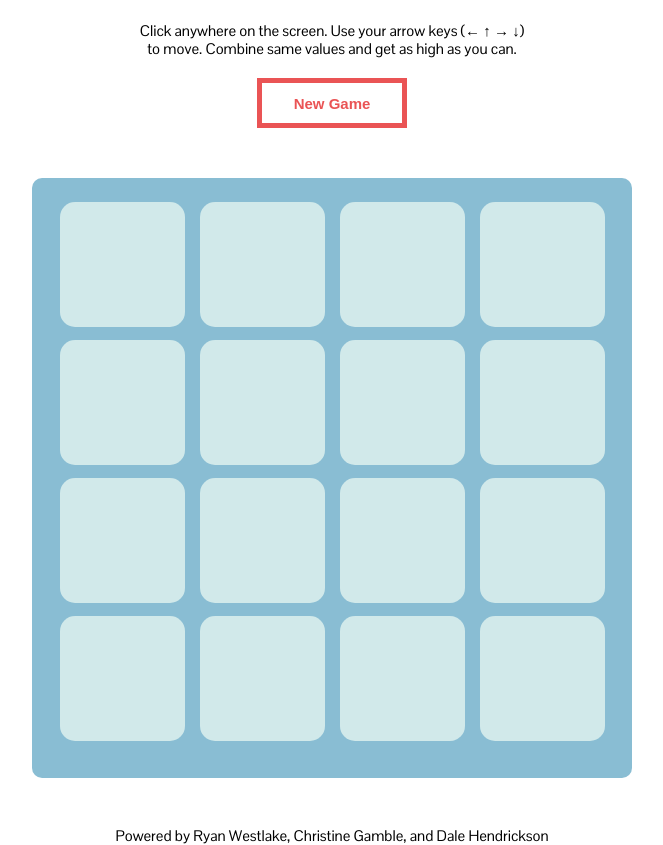
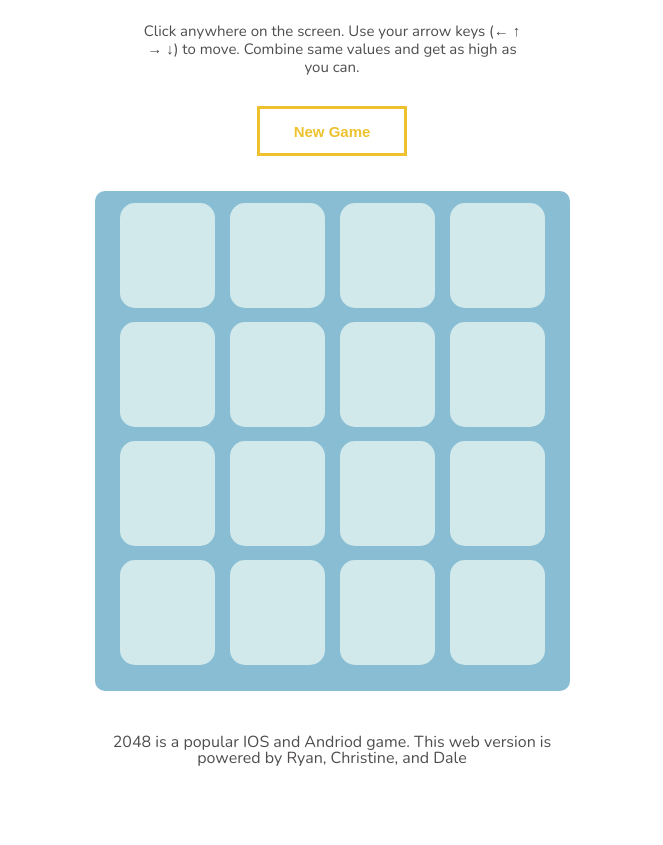
Before and after one commit to rcwestlake/2048, a website: page index.html in a window 1280 px wide. Shown: the part 164-1009 px from the top of the page, without its empty margins (308-971 px from the left). After the commit the page ends 933 px from the top, so only its background shows below. Drawn offline with nearby package versions, Linux system fonts and the light colour scheme.

Commit message:
resized grid, added footer content

```diff
--- a/index.html
+++ b/index.html
@@ -5,7 +5,7 @@
   <title>Game Time</title>
   <link rel="stylesheet" href="reset.css" >
   <link rel="stylesheet" href="styles.css" >
-  <link href="https://fonts.googleapis.com/css?family=Pontano+Sans" rel="stylesheet">
+  <link href="https://fonts.googleapis.com/css?family=Nunito" rel="stylesheet">
   <meta name="viewport" content="width=device-width, initial-scale=1, user-scalable=true;">
 </head>
 <body>
@@ -59,7 +59,7 @@
 
 
   <footer>
-    <p>Powered by Ryan Westlake, Christine Gamble, and Dale Hendrickson</p>
+    <p>2048 is a popular IOS and Andriod game. This web version is powered by Ryan, Christine, and Dale</p>
   </footer>
 
   <script src="main.bundle.js"></script>
--- a/styles.css
+++ b/styles.css
@@ -1,6 +1,6 @@
 body {
   box-sizing: border-box;
-  font-family: 'Pontano Sans', sans-serif;
+  font-family: 'Nunito', sans-serif;
   font-size: 22px;
   height: 100vh;
   width: 100vw;
@@ -15,7 +15,7 @@ header {
 
 h1 {
   background-color: white;
-  border: 3px solid #000000;
+  border: 3px solid #504D4D;
   border-radius: 5px;
   color: #edc22e;
   display: inline-block;
@@ -34,8 +34,8 @@ h1 {
 
 button {
   background: rgba(0,0,0,0);
-  border: solid 5px #EA5455;
-  color: #EA5455;
+  border: solid 3px #edc22e;
+  color: #edc22e;
   display: block;
   font-size: 15px;
   font-weight: 600;
@@ -45,7 +45,7 @@ button {
 
 button:hover {
   background: rgba(0,0,0,0);
-  border: solid 8px #EA5455;
+  border: solid 5px #edc22e;
   cursor: pointer;
 }
 
@@ -54,7 +54,7 @@ button:focus {
 }
 
 .game-manager-container {
-  border: 3px solid #000000;
+  border: 3px solid #504D4D;
   border-radius: 5px;
   display: inline-block;
   min-height: 130px;
@@ -62,16 +62,18 @@ button:focus {
 }
 
 .instructions-button {
-  margin-bottom: 50px;
+  margin-bottom: 35px;
   text-align: center;
   width: 100%;
 }
 
 .new-game-button {
   margin: 20px auto;
+  margin-top: 30px;
 }
 
 .instructions {
+  color: #504D4D;
   display: inline-block;
   font-size: 15px;
   font-weight: 500;
@@ -98,7 +100,7 @@ button:focus {
 }
 
 .high-score {
-  color: #07889B;
+  color: #000000;
 }
 
 .high-score-container {
@@ -108,8 +110,8 @@ button:focus {
 }
 
 .l-game-container {
-  height: 600px;
-  width: 600px;
+  height: 525px;
+  width: 475px;
   margin: 0 auto;
 }
 
@@ -121,8 +123,8 @@ button:focus {
   flex-wrap: nowrap;
   justify-content: center;
   align-items: center;
-  height: 600px;
-  width: 600px;
+  height: 500px;
+  width: 475px;
 }
 
 td {
@@ -130,9 +132,9 @@ td {
   background: #D1E9EA;
   position: relative;
   display: inline-block;
-  height: 125px;
-  width: 125px;
-  font-size: 60px;
+  height: 105px;
+  width: 95px;
+  font-size: 50px;
   font-weight: 800;
   margin-right: 15px;
   margin-bottom: 10px;
@@ -145,10 +147,11 @@ td:last-child {
 }
 
 footer {
+  color: #504D4D;
   display: block;
-  font-size: 15px;
-  margin: 50px auto;
-  width: 600px;
+  font-size: 16px;
+  margin: 18px auto;
+  width: 465px;
   text-align: center;
 }
 
```
